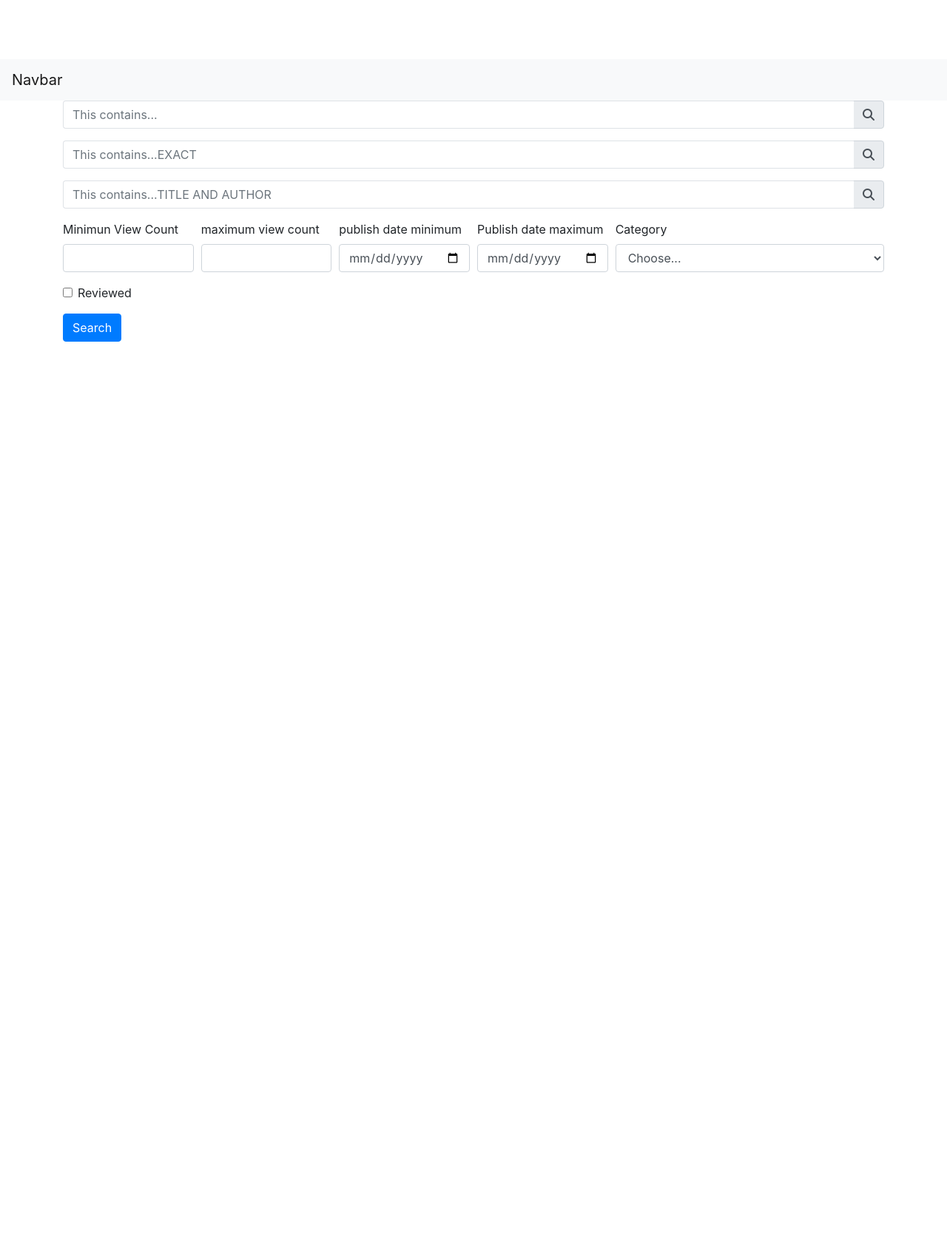
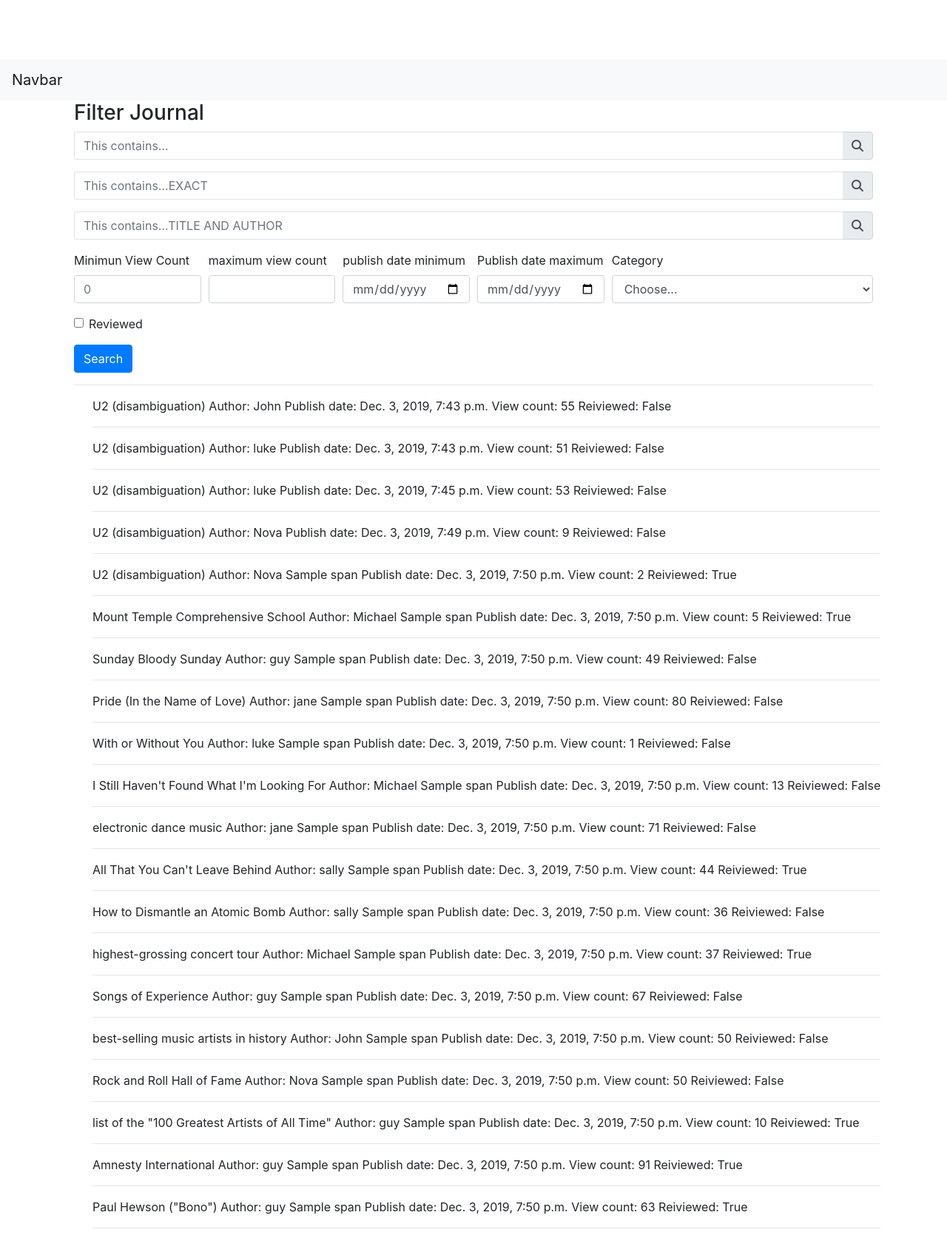
Before and after one commit to nova-sangeeth/django_foms_validation, a Django app: template src/templates/bootstrap_form.html in a window 1280 px wide. Shown: the whole page at 74% size. Before the commit the page ends 462 px from the top, so only its background shows below. Run offline with Django 3.2, Linux system fonts and the light colour scheme; data comes from the database, SQL or seed files in the repository; the template is opened without the code that fills it: values that come from a table or form of the project are taken from there, most other values are stand-ins (such as "Sample title", 1, 10 or a date in 2020); some libraries are stand-ins or nearby versions.

Commit message:
fixing the query and creating filters for author and title . creating filters for EXACT author and title.

```diff
--- a/src/static/template.css
+++ b/src/static/template.css
@@ -1,3 +1,7 @@
 body {
     margin-top: 5rem;
 }
+
+ul {
+    list-style-type: none;
+}
--- a/src/templates/bootstrap_form.html
+++ b/src/templates/bootstrap_form.html
@@ -25,12 +25,13 @@
     </nav>
 </div>
 <div class="container">
-    <main>
+    <main role="main" class="container">
         <form action="." method="GET">
+            <h3>Filter Journal</h3>
             <div class="form-row">
                 <div class="form-group col-12">
                     <div class="input-group">
-                        <input class="form-control py-2 border-right-0 border" type="search"
+                        <input class="form-control py-2 border-right-0 border" name="title_contains" type="search"
                                placeholder="This contains...">
                         <span class="input-group-append">
                            <div class="input-group-text bg transparent">
@@ -43,7 +44,7 @@
             <div class="form-row">
                 <div class="form-group col-12">
                     <div class="input-group">
-                        <input class="form-control py-2 border-right-0 border" type="search"
+                        <input class="form-control py-2 border-right-0 border" type="search" name="title_exact"
                                placeholder="This contains...EXACT">
                         <span class="input-group-append">
                            <div class="input-group-text bg transparent">
@@ -56,7 +57,7 @@
             <div class="form-row">
                 <div class="form-group col-12">
                     <div class="input-group">
-                        <input class="form-control py-2 border-right-0 border" type="search"
+                        <input class="form-control py-2 border-right-0 border" type="search" name="title_or_author"
                                placeholder="This contains...TITLE AND AUTHOR">
                         <span class="input-group-append">
                            <div class="input-group-text bg transparent">
@@ -79,25 +80,27 @@
             <div class="form-row">
                 <div class="form-group col-md-2 col-lg-2">
                     <label for="inputEmail4">Minimun View Count </label>
-                    <input type="number" min=0 class="form-control" id="inputEmail4" placeholder="">
+                    <input type="number" min=0 class="form-control" id="inputEmail4" placeholder="0"
+                           name="view_count_min">
                 </div>
                 <div class="form-group col-md-2 col-lg-2">
                     <label for="inputPassword4">maximum view count </label>
-                    <input type="number" min=0 class="form-control" id="inputPassword4" placeholder="">
+                    <input type="number" min=0 class="form-control" id="inputPassword4" placeholder=""
+                           name="view_count_max">
                 </div>
 
                 <div class="form-group col-md-2 col-lg-2">
                     <label for="inputEmail4">publish date minimum</label>
-                    <input type="date" class="form-control" id="inputEmail4">
+                    <input type="date" class="form-control" id="inputEmail4" name="date_min">
                 </div>
                 <div class="form-group col-md-2 col-lg-2">
                     <label for="inputPassword4">Publish date maximum</label>
-                    <input type="date" class="form-control" id="inputPassword4">
+                    <input type="date" class="form-control" id="inputPassword4" date="date_max">
                 </div>
 
                 <div class="form-group col-md-4">
                     <label for="inputState">Category</label>
-                    <select id="inputState" class="form-control">
+                    <select id="inputState" class="form-control" name="category">
                         <option selected>Choose...</option>
                         <option>...</option>
                     </select>
@@ -106,7 +109,7 @@
             </div>
             <div class="form-group">
                 <div class="form-check">
-                    <input class="form-check-input" type="checkbox" id="reviewed">
+                    <input class="form-check-input" type="checkbox" id="reviewed" name="reviewed">
                     <label class="form-check-label" for="reviewed">
                         Reviewed
                     </label>
@@ -115,6 +118,27 @@
             <button type="submit" class="btn btn-primary">Search</button>
 
         </form>
+        <hr>
+        <div class="row">
+            <ul>
+                {% for jornal in queryset %}
+                    <li>
+                    {{ jornal.title }}
+                    <span>Author: {{ jornal.author.name }}</span>
+                    <span>
+                        {% for cat in jornal.categories.all %}
+                            {{ span }}
+                            {% endfor %}
+                    </span>
+                    <span>Publish date: {{ jornal.publish_date }}</span>
+                    <span>View count: {{ jornal.views }}</span>
+                    <span>Reiviewed: {{ jornal.reviewed }}</span>
+                    </li>
+                    <hr>
+                {% endfor %}
+            </ul>
+        </div>
+
     </main>
 </div>
 </body>
```
Also changed, not shown: src/core/views.py (+22 -1 lines).
